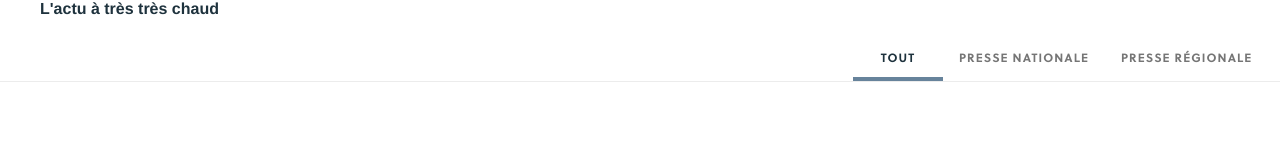
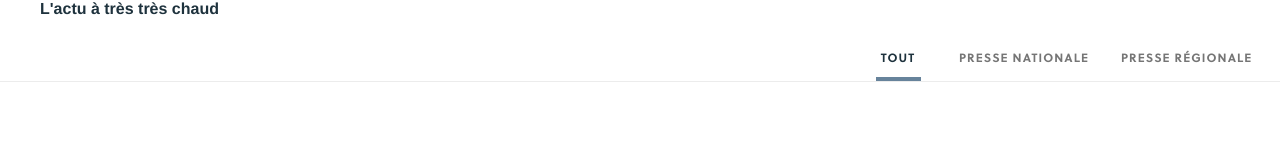
Before and after one commit to comicome/cafeyn-come, a Vue app: page / in a window 1280 px wide. Shown: the part 265-432 px from the top of the page. Built offline with nearby package versions, Linux system fonts and the light colour scheme; the HTML template or start-up script is replaced by a standard one; a web font is replaced by a local one.

Commit message:
reduce slider bar under tabs

```diff
--- a/src/scss/variables.scss
+++ b/src/scss/variables.scss
@@ -4,3 +4,8 @@ $grey-cafeyn: #536067;
 $darkblue-cafeyn: #67839b;
 $border-color: #ececec;
 $input-font-size: 14px;
+
+.v-slide-group__content .v-tabs-slider-wrapper div.v-tabs-slider {
+  width: 50%;
+  margin: auto;
+}
```
